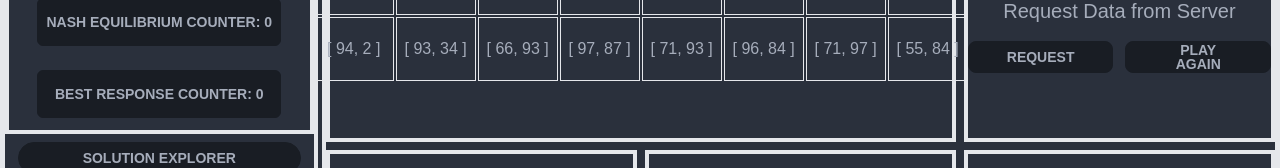
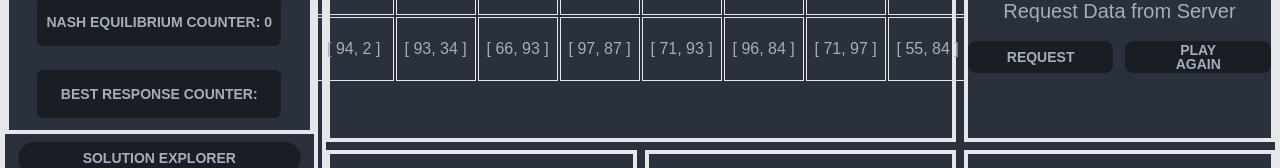
Before and after one commit to QianZeHao123/Nashsweeper, a Vue app in the folder nashsweeper-front/: page / in a window 1280 px wide. Shown: the part 559-727 px from the top of the page. Built offline with nearby package versions, Linux system fonts and the light colour scheme; no server answers.

Commit message:
update BRcounter function

```diff
--- a/nashsweeper-front/src/components/PartB.vue
+++ b/nashsweeper-front/src/components/PartB.vue
@@ -14,7 +14,7 @@
             <div class="text-xl">
                 <!-- <div class="border rounded-md p-2 bg-green-500">Best response counter: 0</div> -->
                 <div class="btn border rounded-md p-2 w-full h-full" v-on:click="increase_BestResponse()">
-                    Best response counter: {{ BestResponse }}
+                    Best response counter: {{ BRcounter }}
                 </div>
             </div>
         </div>
@@ -31,10 +31,10 @@ export default {
     components: { TimeCounter },
     data() {
         const store = NsStore();
-        const { NEcounter, BestResponse } = storeToRefs(store)
+        const { NEcounter, BRcounter } = storeToRefs(store)
         return {
             NEcounter,
-            BestResponse
+            BRcounter
         }
     },
     methods: {
@@ -43,8 +43,8 @@ export default {
             console.log(this.NEcounter)
         },
         increase_BestResponse: function () {
-            this.BestResponse++
-            console.log(this.BestResponse)
+            this.BRcounter++
+            console.log(this.BRcounter)
         }
     },
     mounted() { },
```
